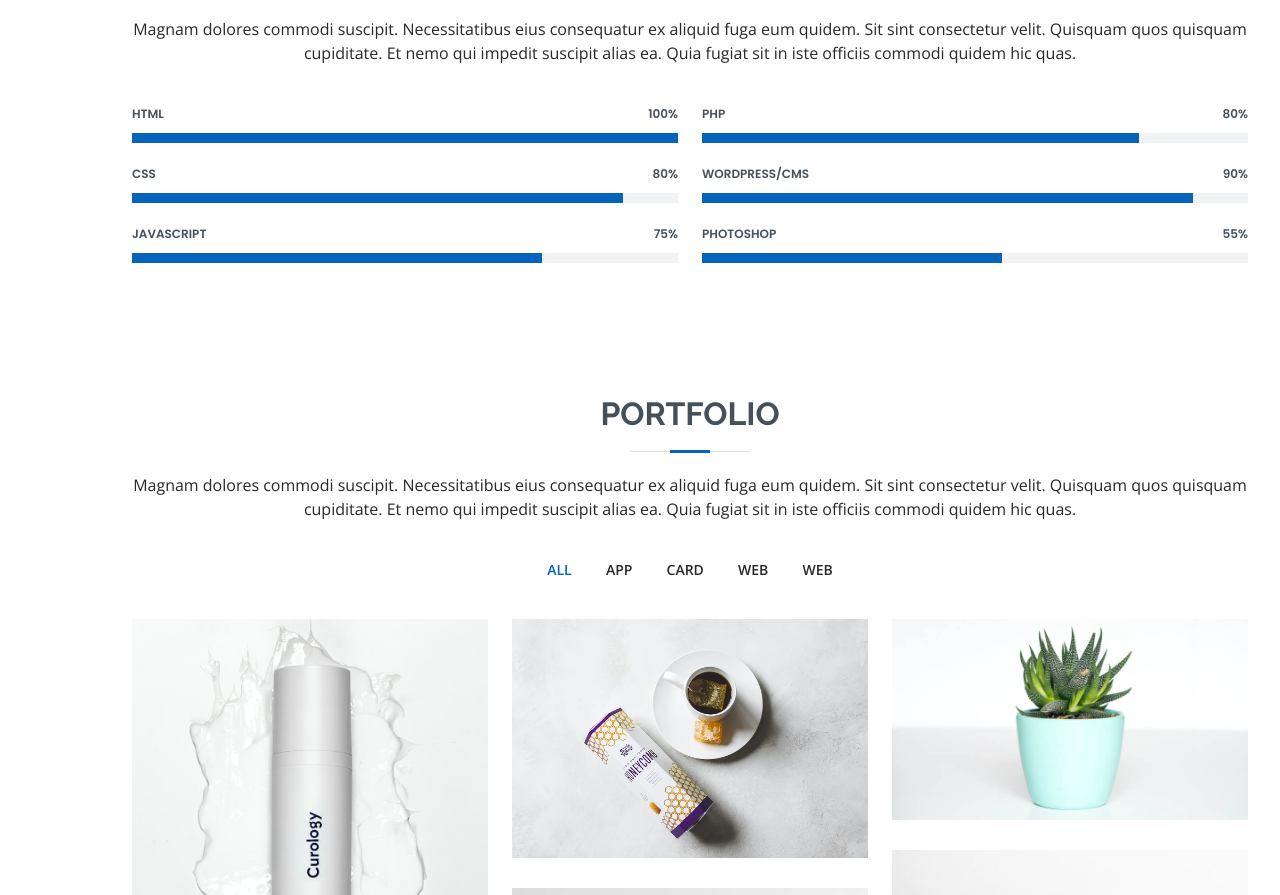
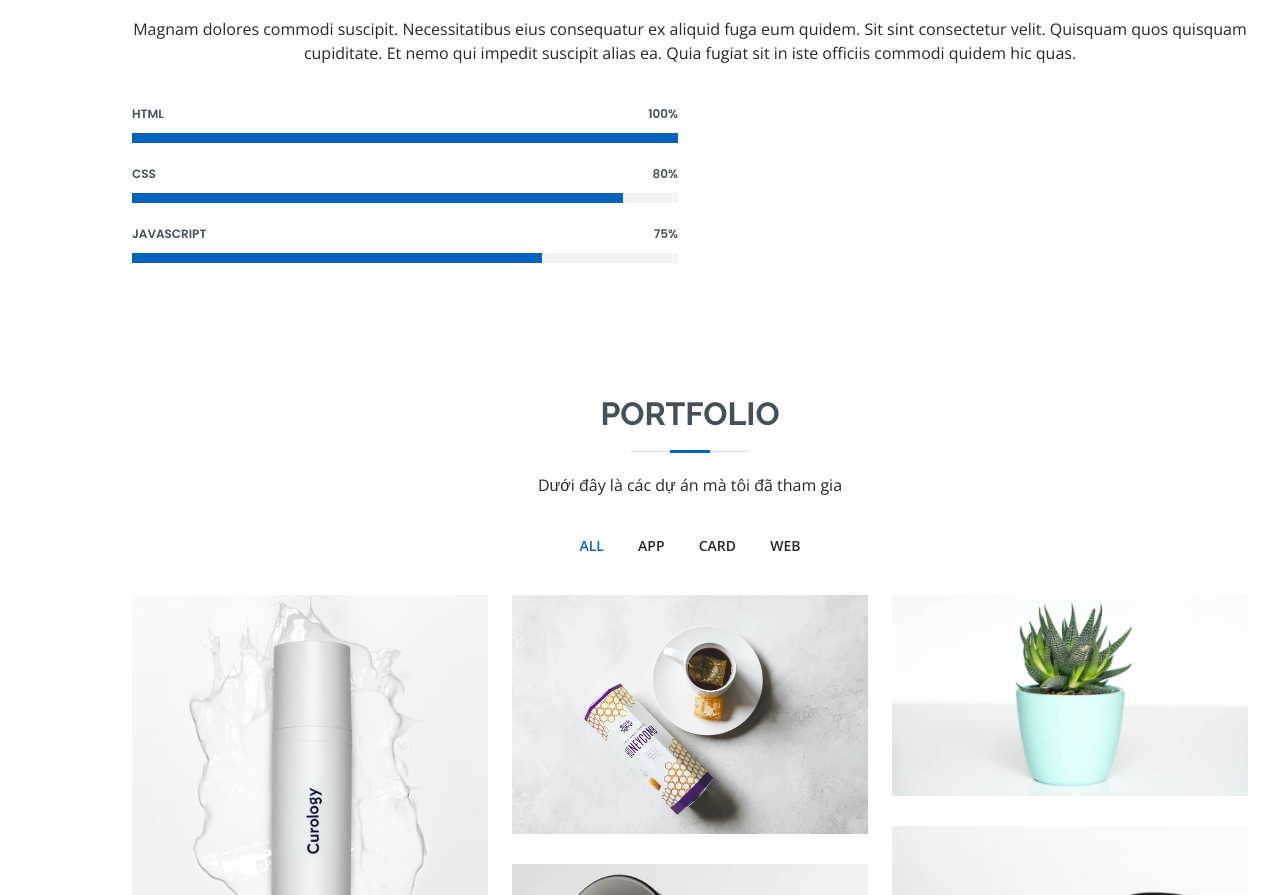
Before and after one commit to Manhldph21392/MyResume, a plain HTML site: page index.html in a window 1280 px wide. Shown: the part 1549-2444 px from the top of the page. Drawn offline with nearby package versions, Linux system fonts and the light colour scheme.

Commit message:
update title

```diff
--- a/index.html
+++ b/index.html
@@ -5,7 +5,7 @@
   <meta charset="utf-8">
   <meta content="width=device-width, initial-scale=1.0" name="viewport">
 
-  <title>MyResume Bootstrap Template - Index</title>
+  <title>ManhLuu_Frontend_Developer</title>
   <meta content="" name="description">
   <meta content="" name="keywords">
 
@@ -161,27 +161,6 @@
 
           <div class="col-lg-6">
 
-            <div class="progress">
-              <span class="skill">PHP <i class="val">80%</i></span>
-              <div class="progress-bar-wrap">
-                <div class="progress-bar" role="progressbar" aria-valuenow="80" aria-valuemin="0" aria-valuemax="100"></div>
-              </div>
-            </div>
-
-            <div class="progress">
-              <span class="skill">WordPress/CMS <i class="val">90%</i></span>
-              <div class="progress-bar-wrap">
-                <div class="progress-bar" role="progressbar" aria-valuenow="90" aria-valuemin="0" aria-valuemax="100"></div>
-              </div>
-            </div>
-
-            <div class="progress">
-              <span class="skill">Photoshop <i class="val">55%</i></span>
-              <div class="progress-bar-wrap">
-                <div class="progress-bar" role="progressbar" aria-valuenow="55" aria-valuemin="0" aria-valuemax="100"></div>
-              </div>
-            </div>
-
           </div>
 
         </div>
@@ -198,7 +177,7 @@
 
         <div class="section-title">
           <h2>Portfolio</h2>
-          <p>Magnam dolores commodi suscipit. Necessitatibus eius consequatur ex aliquid fuga eum quidem. Sit sint consectetur velit. Quisquam quos quisquam cupiditate. Et nemo qui impedit suscipit alias ea. Quia fugiat sit in iste officiis commodi quidem hic quas.</p>
+          <p>Dưới đây là các dự án mà tôi đã tham gia</p>
         </div>
 
         <div class="row">
@@ -208,7 +187,7 @@
               <li data-filter=".filter-app">App</li>
               <li data-filter=".filter-card">Card</li>
               <li data-filter=".filter-web">Web</li>
-              <li data-filter=".filter-web">Web</li>
+
             </ul>
           </div>
         </div>
```
